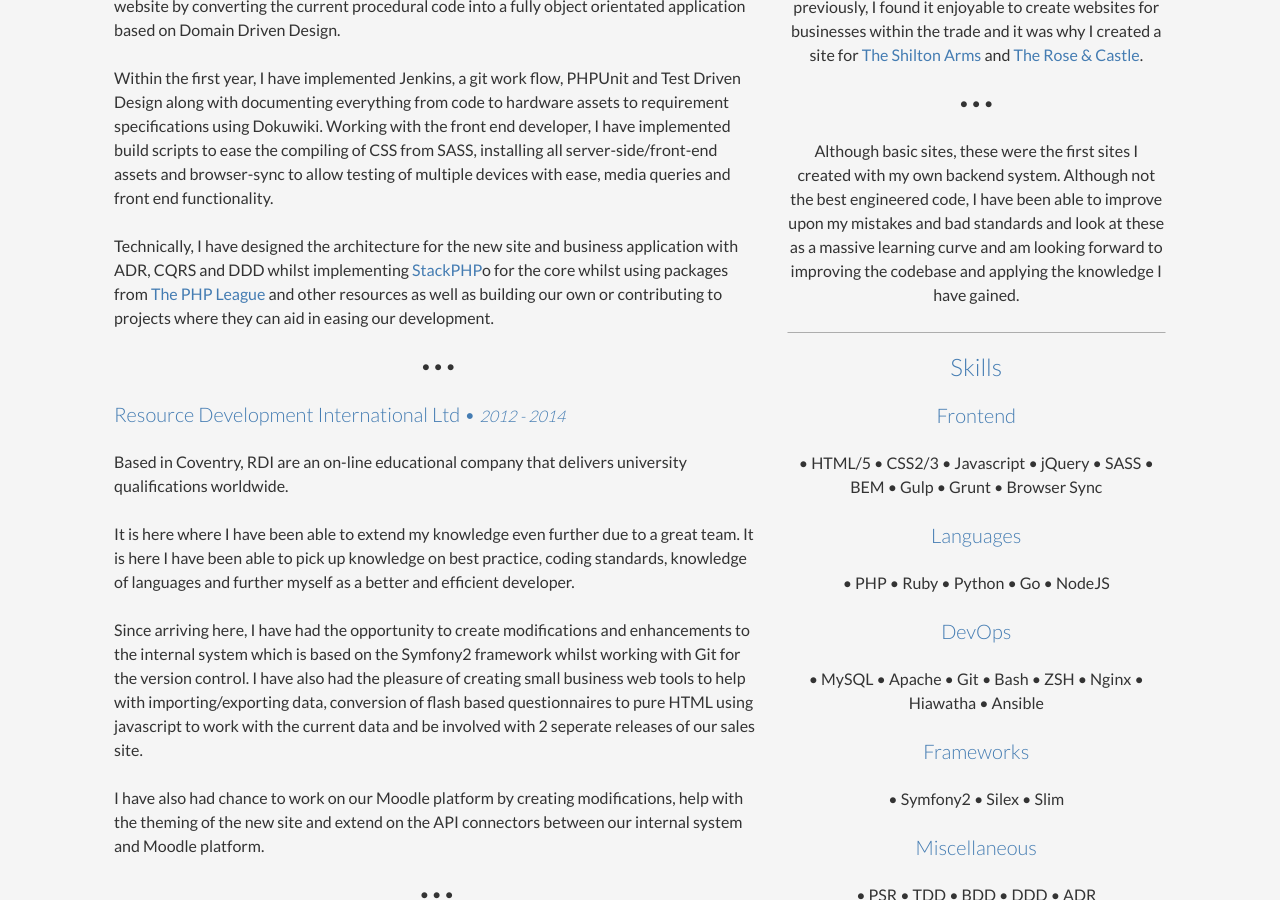
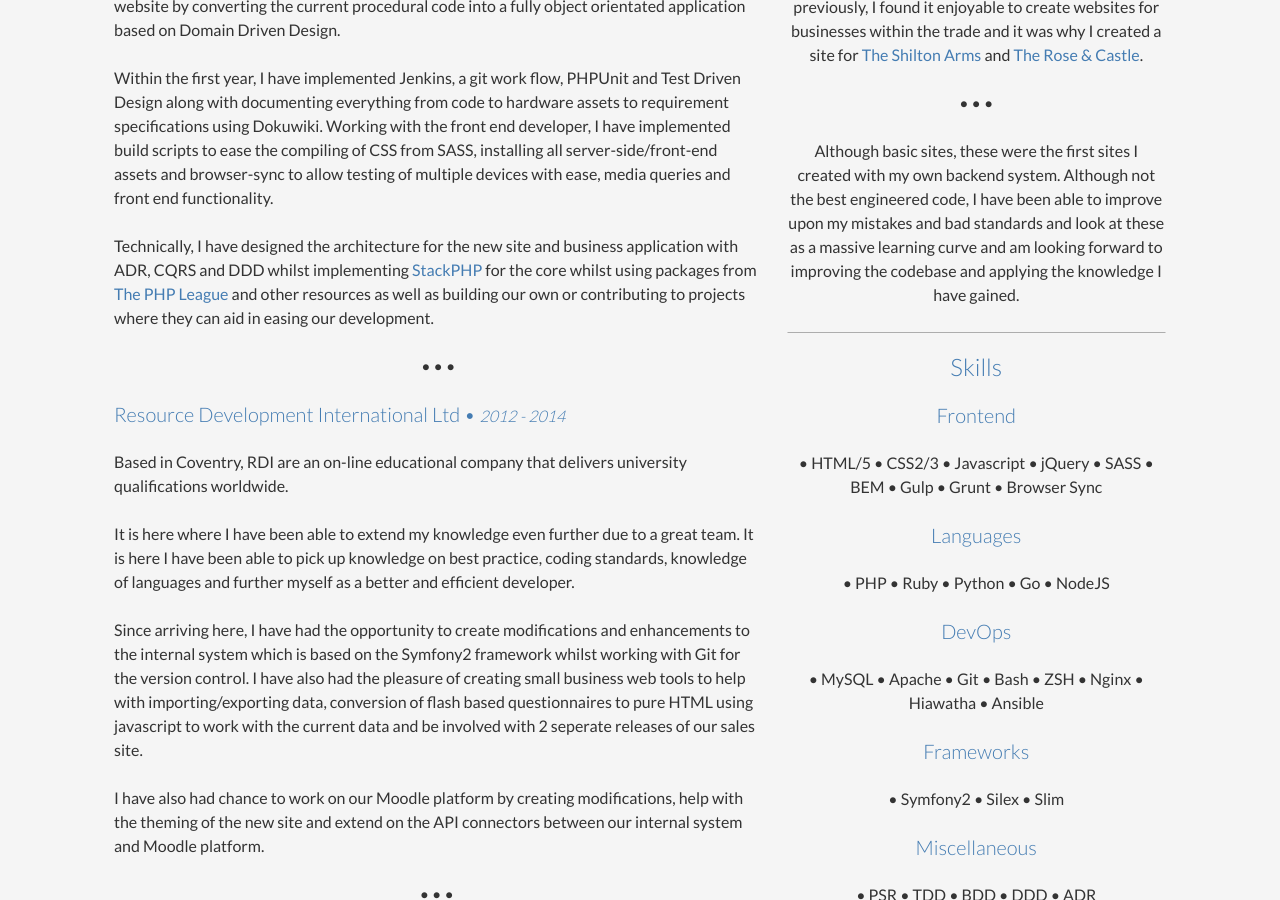
Before and after one commit to futurepixels/futurepixels.co.uk, a Jekyll site: the page built from resume.html, in a window 1280 px wide and 900 px high, scrolled down 905 px. Built offline with Jekyll 4.4.1, drawn with Linux system fonts in a browser that asks for light colours.

Commit message:
Remove rogue `0` from content

```diff
--- a/resume.html
+++ b/resume.html
@@ -31,7 +31,7 @@ class: resume
 			Within the first year, I have implemented Jenkins, a git work flow, PHPUnit and Test Driven Design along with documenting everything from code to hardware assets to requirement specifications using Dokuwiki. Working with the front end developer, I have implemented build scripts to ease the compiling of CSS from SASS, installing all server-side/front-end assets and browser-sync to allow testing of multiple devices with ease, media queries and front end functionality.
 		</p>
 		<p>
-			Technically, I have designed the architecture for the new site and business application with ADR, CQRS and DDD whilst implementing <a href="http://stackphp.com/">StackPHP</a>o for the core whilst using packages from <a href="https://thephpleague.com/">The PHP League</a> and other resources as well as building our own or contributing to projects where they can aid in easing our development.
+			Technically, I have designed the architecture for the new site and business application with ADR, CQRS and DDD whilst implementing <a href="http://stackphp.com/">StackPHP</a> for the core whilst using packages from <a href="https://thephpleague.com/">The PHP League</a> and other resources as well as building our own or contributing to projects where they can aid in easing our development.
 		</p>
 		<p class="center">• • • </p>
 		<h4>
```
